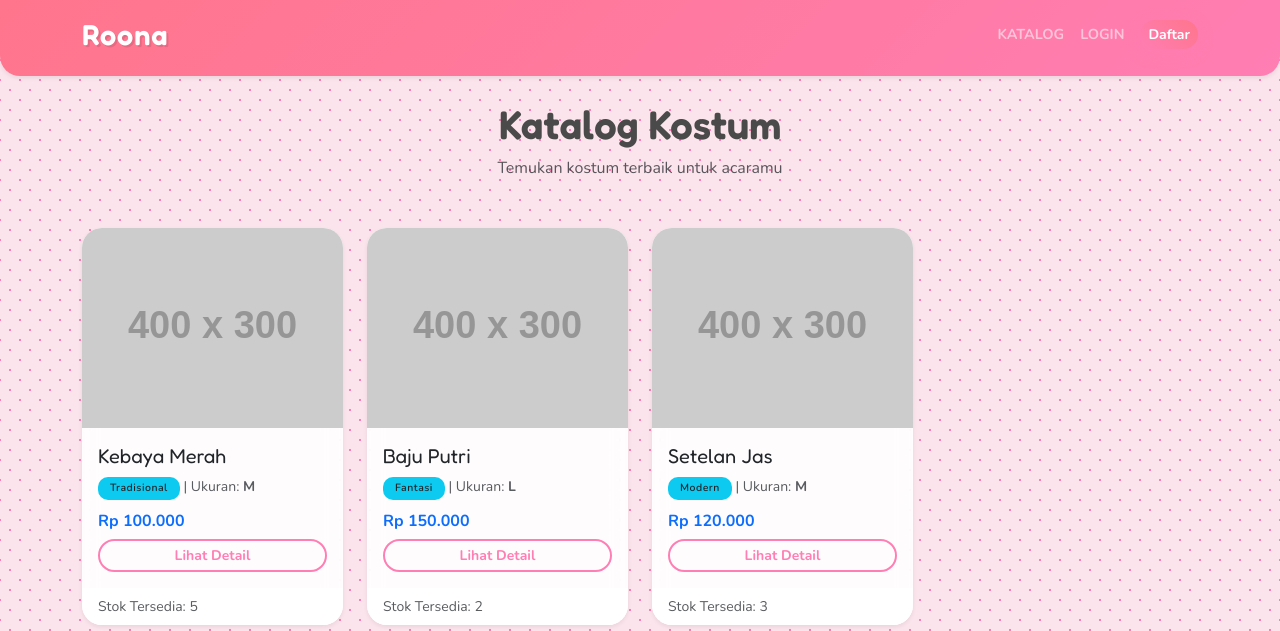
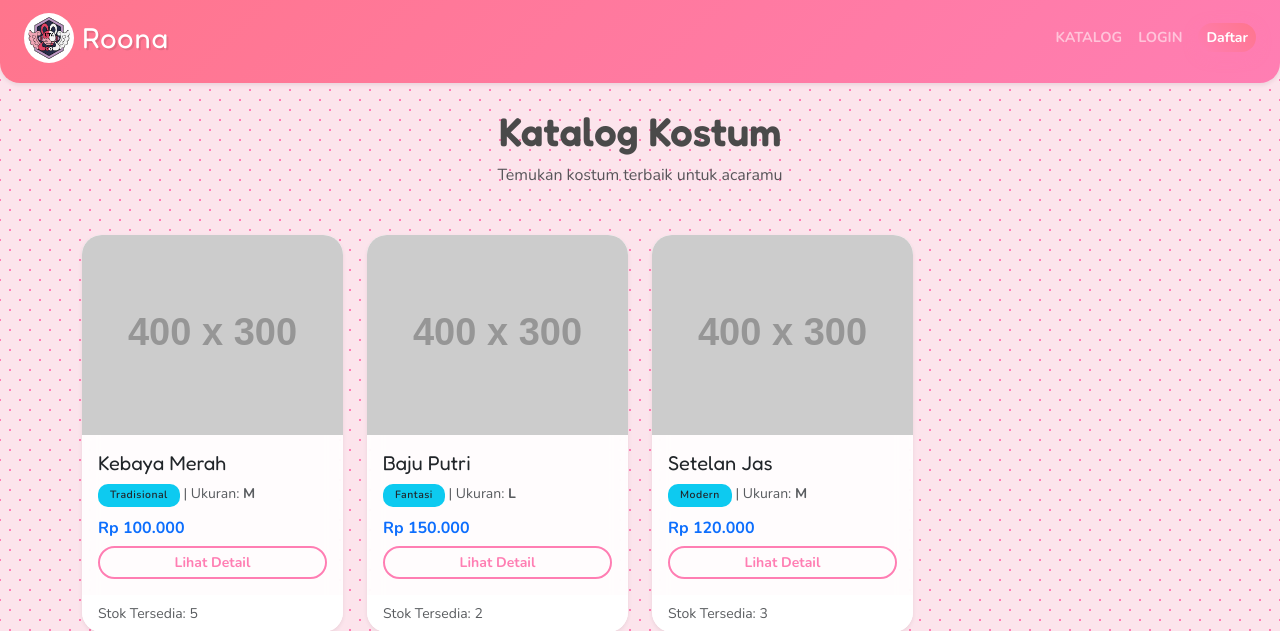
Before and after one commit to 1019-pixie/roona, a PHP site: page /index.php?action=catalog in a window 1280 px wide. Shown: the top 631 px of the page. Run offline with PHP 8.4, Linux system fonts and the light colour scheme; data comes from the database, SQL or seed files in the repository; grey boxes labelled with a size stand in for pictures from a placeholder-image service; some libraries are stand-ins or nearby versions.

Commit message:
nambahin fungsi tipiz tipiz

```diff
--- a/app/controllers/AdminController.php
+++ b/app/controllers/AdminController.php
@@ -56,7 +56,7 @@ class AdminController {
 
         // 3. Proses Upload Gambar Baru (Jika ada yang diupload)
         if(isset($_FILES['gambar']) && $_FILES['gambar']['error'] === 0){
-            $allowTypes = ['jpg','jpeg','png','webp'];
+            $allowTypes = ['jpg','jpeg','png','webp', 'gif'];
             $fileName = $_FILES['gambar']['name'];
             $fileTmp = $_FILES['gambar']['tmp_name'];
             $ext = strtolower(pathinfo($fileName, PATHINFO_EXTENSION));
--- a/app/controllers/UserController.php
+++ b/app/controllers/UserController.php
@@ -20,7 +20,7 @@ class UserController {
     }
 
     public function catalog(){
-        $items = $this->kostum->all();
+        $items = $this->kostum->allAvailable();
         include __DIR__ . '/../views/user/catalog.php';
     }
 
--- a/app/models/Kostum.php
+++ b/app/models/Kostum.php
@@ -8,6 +8,11 @@ class Kostum {
         return $stmt->fetchAll();
     }
 
+    public function allAvailable(){
+        // Perhatikan bagian WHERE k.stok > 0
+        $stmt = $this->pdo->query("SELECT k.*, c.nama as kategori FROM kostum k LEFT JOIN kategori_kostum c ON k.kategori_id=c.id WHERE k.stok > 0 ORDER BY k.created_at DESC");
+        return $stmt->fetchAll();
+    }
     public function find($id){
         $stmt = $this->pdo->prepare("SELECT k.*, c.nama as kategori FROM kostum k LEFT JOIN kategori_kostum c ON k.kategori_id=c.id WHERE k.id=:id");
         $stmt->execute(['id'=>$id]);
--- a/app/views/partials/header.php
+++ b/app/views/partials/header.php
@@ -18,8 +18,13 @@
 <body class="anime-theme d-flex flex-column min-vh-100">
 
 <nav class="navbar navbar-expand-lg navbar-dark bg-dark sticky-top shadow-sm">
-  <div class="container">
-    <a class="navbar-brand fw-bold" href="index.php?action=catalog">Roona</a>
+  <div class="container-fluid px-4">
+    <a class="navbar-brand d-flex align-items-center gap-2" href="index.php?action=catalog">
+        <img src="assets/images/logo.jpg" alt="Logo" width="50" height="50"
+             class="d-inline-block align-text-top bg-white rounded-circle p-1">
+
+        <span>Roona</span>
+    </a>
     <button class="navbar-toggler" type="button" data-bs-toggle="collapse" data-bs-target="#navbarNav">
       <span class="navbar-toggler-icon"></span>
     </button>
```
Also changed, not shown: app/views/admin/dashboard.php (+4 -4 lines), public/assets/images/6930db2837e8a.jpg (added), public/assets/images/gojo.gif (added), public/assets/images/logo.jpg (added).
